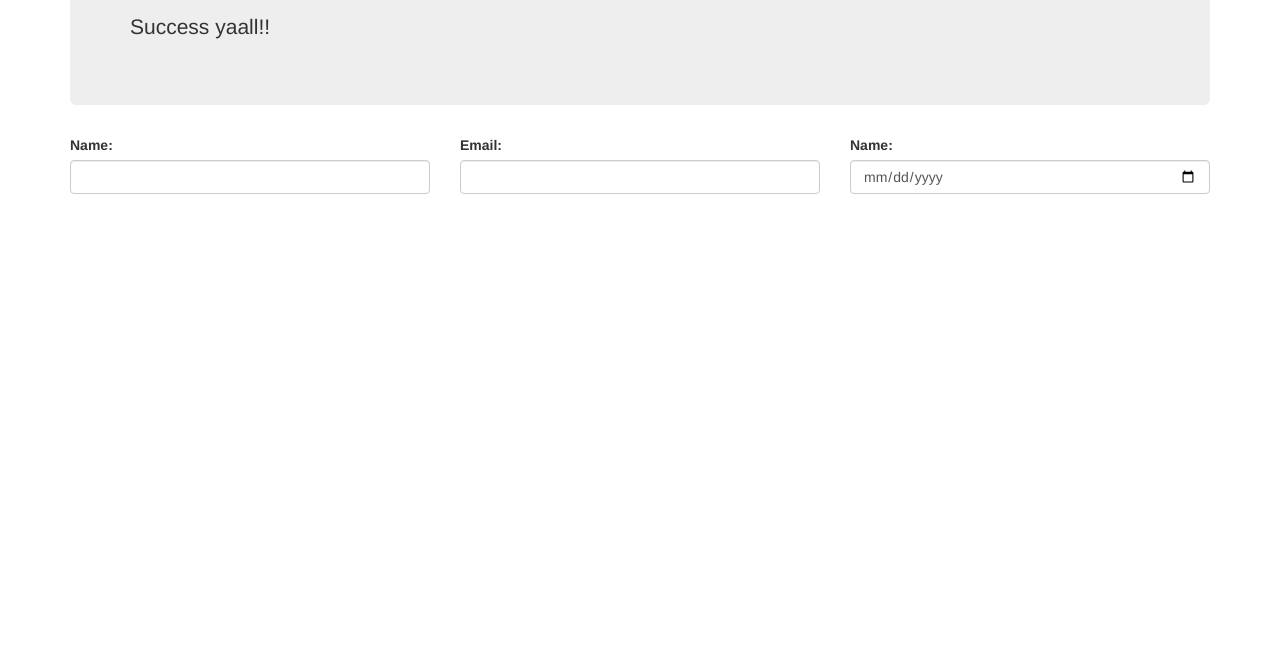
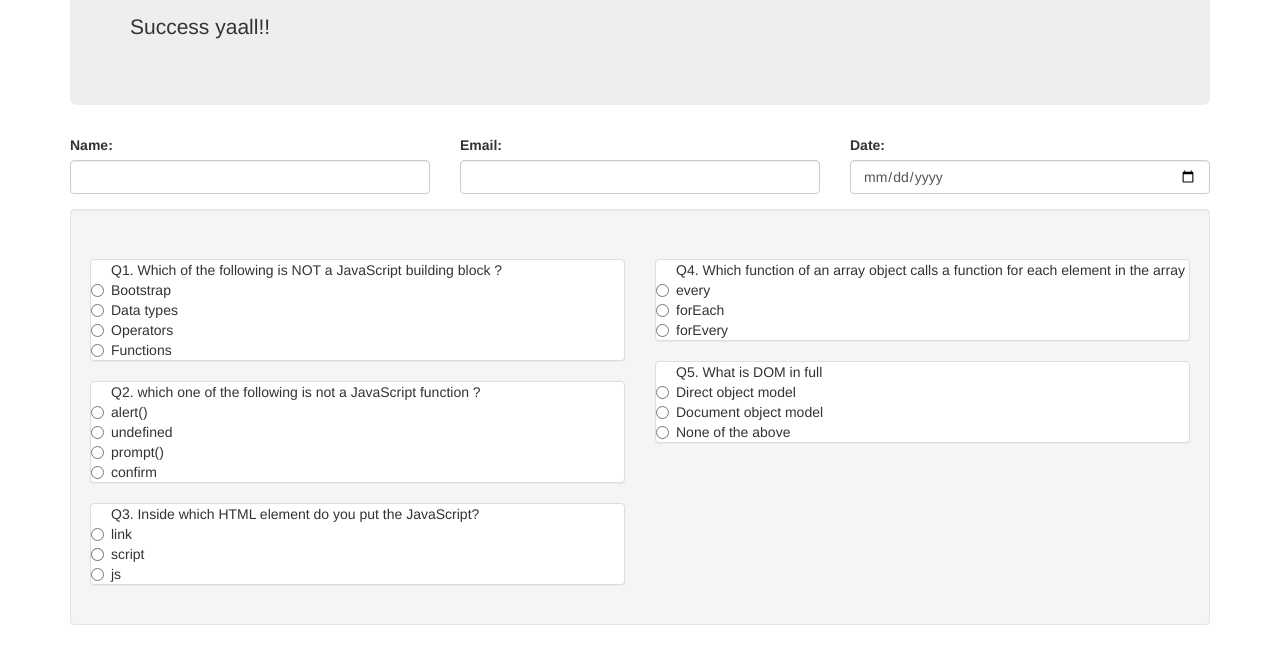
Before and after one commit to briansachaa/Quiz-board, a plain HTML site: page index.html in a window 1280 px wide. Shown: the part 210-855 px from the top of the page. Before the commit the page ends 800 px from the top, so only its background shows below. Drawn offline with nearby package versions, Linux system fonts and the light colour scheme.

Commit message:
added the second row

```diff
--- a/index.html
+++ b/index.html
@@ -29,10 +29,66 @@
           </div>
           <div class="col-md-4">
             <div class="form-group">
-              <label for="today">Name:</label> <input class="form-control" id="date" required="" type="date">
+              <label for="today">Date:</label> <input class="form-control" id="date" required="" type="date">
+            </div>
+          </div>
+        </div>
+        <div class="well">
+          <div class="row">
+            <div class="col-lg-6">
+              <div class="radio">
+                <br>
+                <div class="panel panel-default">
+                  <label for="question1">Q1. Which of the following is NOT a JavaScript building block ?<br>
+                   <input type="radio" name="question1" value="Bootstrap">Bootstrap<br>
+                   <input type="radio" name="question1" value="Data types">Data types<br>
+                   <input type="radio" name="question1" value="Operators">Operators<br>
+                   <input type="radio" name="question1" value="Functions">Functions<br></label>
+                  <br>
+                </div>
+                <div class="panel panel-default">
+                  <label for="question2">Q2. which one of the following is not a JavaScript function ?<br>
+                    <input type="radio" name="question2" value="alert()">alert()<br>
+                    <input type="radio" name="question2" value="undefined">undefined<br>
+                    <input type="radio" name="question2" value="prompt()">prompt()<br>
+                    <input type="radio" name="question2" value="confirm()">confirm<br></label>
+                    <br>
+                </div>
+                <div class="panel panel-default">
+                  <label for="question3">Q3. Inside which HTML element do you put the JavaScript?<br>
+                    <input type="radio" name="question3" value="<link>">link<br>
+                    <input type="radio" name="question3" value="<JavaScript>"JavaScript<"<br>
+                    <input type="radio" name="question3" value="<script>">script<br>
+                    <input type="radio" name="question3" value="<js>">js<br></label>
+                    <br>
+                </div>
+
+              </div>
+
+            </div>
+            <div class="col-md-6">
+              <div class="radio">
+                <br>
+                <div class="panel panel-default">
+                  <label for="question4">Q4. Which function of an array object calls a function for each element in the array<br>
+                    <input type="radio" name="question4" value="every">every<br>
+                    <input type="radio" name="question4" value="forEach">forEach<br>
+                    <input type="radio" name="question4" value="ForEvery">forEvery<br></label>
+                    <br>
+                </div>
+                <div class="panel panel-default">
+                  <label for="question5">Q5. What is DOM in full<br>
+                    <input type="radio" name="question5" value="Direct object model">Direct object model<br>
+                    <input type="radio" name="question5" value="Document object model">Document object model<br>
+                    <input type="radio" name="question5" value="None of the above">None of the above<br></label>
+                </div>
+
+              </div>
+
             </div>
 
           </div>
+
         </div>
     </div>
 </html>
```
